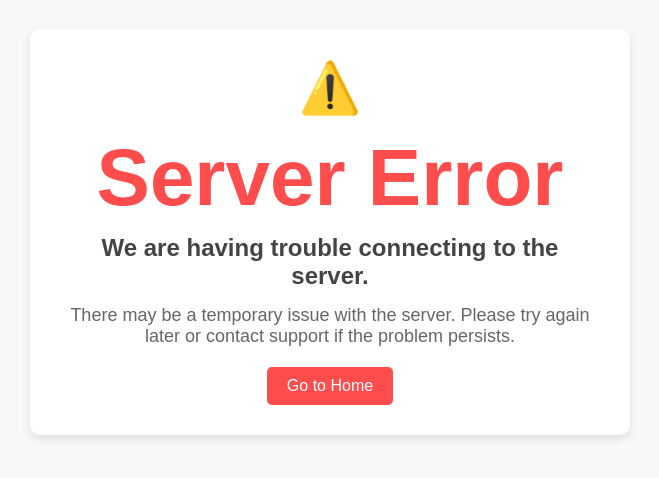
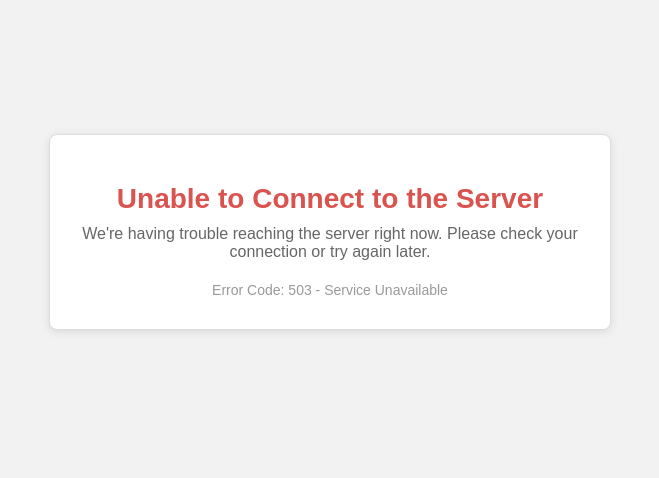
Before and after one commit to PratikWaghere/Gaushala_website, a plain HTML site: page index_V2.html in a window 1280 px wide. Shown: the part 168-646 px from the top of the page, without its empty margins (310-969 px from the left). Drawn offline with Linux system fonts and the light colour scheme.

Commit message:
Update index_V2.html

```diff
--- a/index_V2.html
+++ b/index_V2.html
@@ -3,82 +3,55 @@
 <head>
     <meta charset="UTF-8">
     <meta name="viewport" content="width=device-width, initial-scale=1.0">
-    <title>Server Error - Could Not Connect</title>
+    <title>Server Error - Connection Failed</title>
     <style>
-        * {
+        body {
+            font-family: Arial, sans-serif;
+            background-color: #f2f2f2;
+            color: #333;
             margin: 0;
             padding: 0;
-            box-sizing: border-box;
-            font-family: Arial, sans-serif;
-        }
-
-        body {
-            background-color: #f8f8f8;
             display: flex;
             justify-content: center;
             align-items: center;
             height: 100vh;
             text-align: center;
-            color: #333;
-            padding: 20px;
         }
 
         .container {
-            max-width: 600px;
             background: white;
             padding: 30px;
-            box-shadow: 0 4px 10px rgba(0, 0, 0, 0.1);
-            border-radius: 10px;
+            border: 1px solid #ddd;
+            border-radius: 8px;
+            box-shadow: 0 2px 10px rgba(0, 0, 0, 0.1);
+            max-width: 500px;
+            width: 90%;
         }
 
         h1 {
-            font-size: 80px;
+            font-size: 28px;
+            color: #d9534f;
             margin-bottom: 10px;
-            color: #ff4c4c;
-        }
-
-        h2 {
-            font-size: 24px;
-            margin-bottom: 15px;
-            color: #444;
         }
 
         p {
-            font-size: 18px;
+            font-size: 16px;
             color: #666;
-            margin-bottom: 20px;
+            margin: 10px 0 20px;
         }
 
-        .btn {
-            display: inline-block;
-            padding: 10px 20px;
-            background-color: #ff4c4c;
-            color: white;
-            text-decoration: none;
-            border-radius: 5px;
-            font-size: 16px;
-            transition: background 0.3s;
-        }
-
-        .btn:hover {
-            background-color: #e63939;
-        }
-
-        .icon {
-            font-size: 50px;
-            color: #ff4c4c;
-            margin-bottom: 15px;
+        small {
+            font-size: 14px;
+            color: #999;
         }
     </style>
 </head>
 <body>
 
 <div class="container">
-    <div class="icon">⚠️</div>
-    <h1>Server Error</h1>
-    <h2>We are having trouble connecting to the server.</h2>
-    <p>There may be a temporary issue with the server. Please try again later or contact support if the problem persists.</p>
-    <a href="/" class="btn">Go to Home</a>
+    <h1>Unable to Connect to the Server</h1>
+    <p>We're having trouble reaching the server right now. Please check your connection or try again later.</p>
+    <small>Error Code: 503 - Service Unavailable</small>
 </div>
 
 </body>
```
